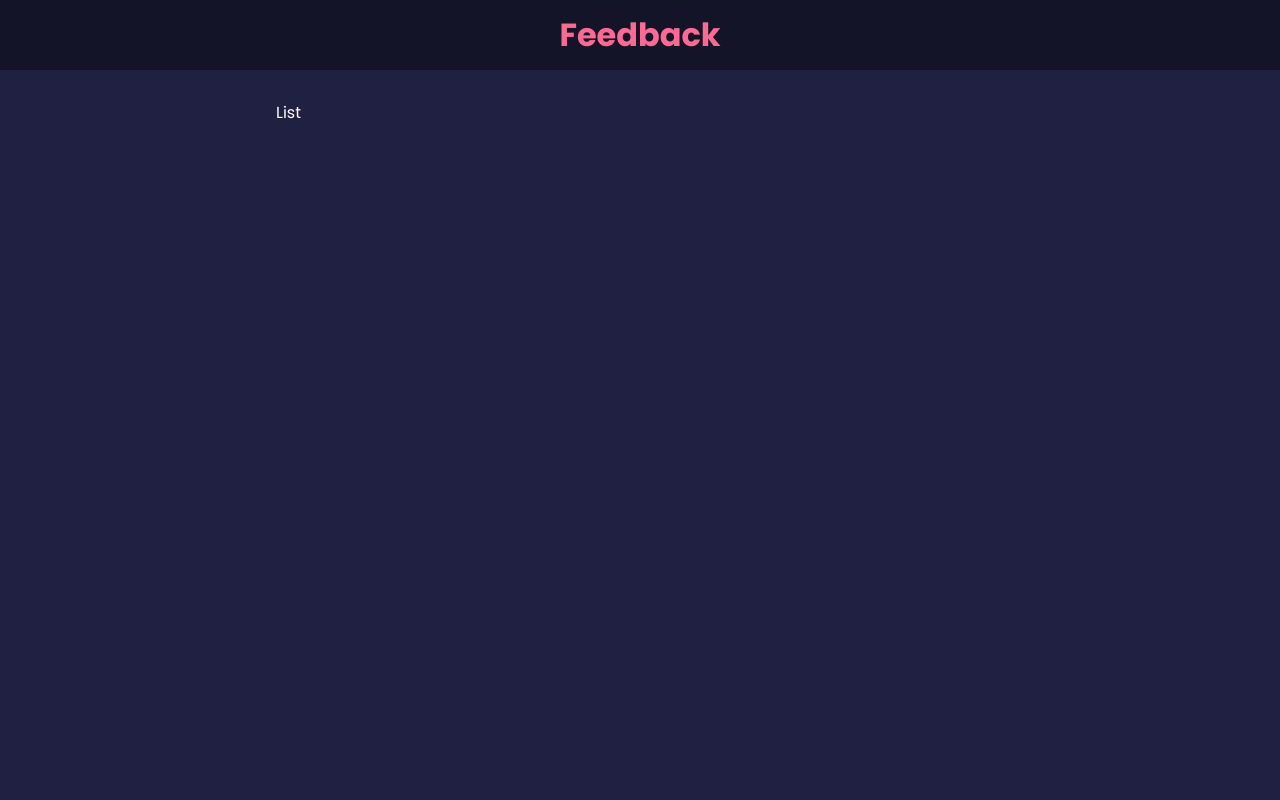
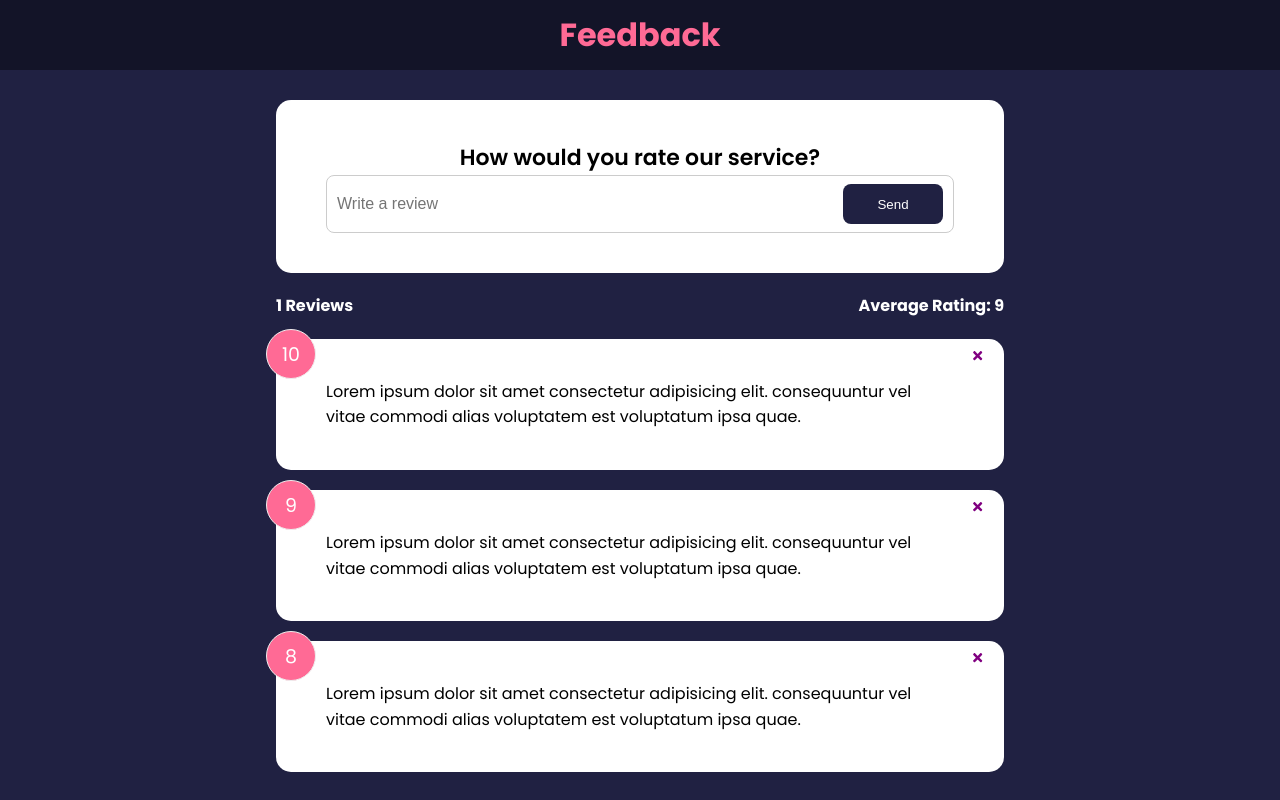
Before and after one commit to Junyili1/feedback, a React (Create React App) app: page / in a window 1280 px wide. Built offline with nearby package versions, Linux system fonts and the light colour scheme; the HTML template or start-up script is replaced by a standard one.

Commit message:
added data and form

```diff
--- a/package.json
+++ b/package.json
@@ -8,6 +8,7 @@
     "@testing-library/user-event": "^13.5.0",
     "react": "^18.2.0",
     "react-dom": "^18.2.0",
+    "react-icons": "^4.4.0",
     "react-scripts": "5.0.1",
     "web-vitals": "^2.1.4"
   },
--- a/src/App.js
+++ b/src/App.js
@@ -2,16 +2,26 @@
 import Header from "./components/Header";
 import FeedbackList from "./components/FeedbackList";
 import FeedbackData from "./data/FeedbackData";
+import FeedbackStats from "./components/FeedbackStats";
+import FeedbackForm from "./components/FeedbackForm";
 
 function App() {
   const [feedback, setFeedback] = useState(FeedbackData);
+
+  const deleteFeedback = (id) => {
+    if (window.confirm("Are you sure you want to delete this?")) {
+      setFeedback(feedback.filter((item) => item.id !== id));
+    }
+  };
 
   return (
     <>
       <Header />
 
       <div className="container">
-        <FeedbackList feedback={feedback} />
+        <FeedbackForm />
+        <FeedbackStats feedback={feedback} />
+        <FeedbackList feedback={feedback} handleDelete={deleteFeedback} />
       </div>
     </>
   );
--- /dev/null
+++ b/src/components/FeedbackForm.jsx
@@ -0,0 +1,31 @@
+import { useState } from "react";
+import Card from "./shared/Card";
+import Button from "./shared/Button";
+
+function FeedbackForm() {
+  const [text, setText] = useState("");
+
+  const handleTextChange = (e) => {
+    setText(e.target.value);
+  };
+
+  return (
+    <Card>
+      <form>
+        <h2>How would you rate our service?</h2>
+        {/* @todo - rating select component*/}
+        <div className="input-group">
+          <input
+            onChange={handleTextChange}
+            type="text"
+            placeholder="Write a review"
+            value={text}
+          />
+          <Button type="submit">Send</Button>
+        </div>
+      </form>
+    </Card>
+  );
+}
+
+export default FeedbackForm;
--- a/src/components/FeedbackItem.jsx
+++ b/src/components/FeedbackItem.jsx
@@ -1,22 +1,21 @@
-import { useState } from "react";
+import { FaTimes } from "react-icons/fa";
+import Card from "./shared/Card";
+import PropTypes from "prop-types";
 
-function FeedbackItem() {
-  const [rating, setRating] = useState(7);
-  const [text, setText] = useState("Default Text");
-
-  const handleClick = () => {
-    setRating((prev) => {
-      return prev++;
-    });
-  };
-
+function FeedbackItem({ item, handleDelete }) {
   return (
-    <div className="card">
-      <div className="num-display">{rating}</div>
-      <div className="text-display">{text}</div>
-      <button onClick={handleClick}>Click</button>
-    </div>
+    <Card>
+      <div className="num-display">{item.rating}</div>
+      <button onClick={() => handleDelete(item.id)} className="close">
+        <FaTimes color="purple" />
+      </button>
+      <div className="text-display">{item.text}</div>
+    </Card>
   );
 }
 
+FeedbackItem.propTypes = {
+  item: PropTypes.object.isRequired,
+};
+
 export default FeedbackItem;
--- a/src/components/FeedbackList.jsx
+++ b/src/components/FeedbackList.jsx
@@ -1,5 +1,28 @@
-function FeedbackList({ feedback }) {
-  return <div>List</div>;
+import FeedbackItem from "./FeedbackItem";
+import PropTypes from "prop-types";
+
+function FeedbackList({ feedback, handleDelete }) {
+  if (!feedback || feedback.length === 0) {
+    return <p>There are no feedback here!</p>;
+  }
+
+  return (
+    <div className="feedback-list">
+      {feedback.map((item) => (
+        <FeedbackItem key={item.id} item={item} handleDelete={handleDelete} />
+      ))}
+    </div>
+  );
 }
 
+FeedbackList.propTypes = {
+  feedback: PropTypes.arrayOf(
+    PropTypes.shape({
+      id: PropTypes.number.isRequired,
+      text: PropTypes.string.isRequired,
+      rating: PropTypes.number.isRequired,
+    })
+  ),
+};
+
 export default FeedbackList;
--- /dev/null
+++ b/src/components/FeedbackStats.jsx
@@ -0,0 +1,24 @@
+import PropTypes from "prop-types";
+
+function FeedbackStats({ feedback }) {
+  //Calculate ratings avg
+  let average =
+    feedback.reduce((acc, cur) => {
+      return acc + cur.rating;
+    }, 0) / feedback.length;
+
+  average = average.toFixed(1).replace(/[.,]0/, "");
+
+  return (
+    <div className="feedback-stats">
+      <h4>{FeedbackStats.length} Reviews</h4>
+      <h4>Average Rating: {isNaN(average) ? 0 : average}</h4>
+    </div>
+  );
+}
+
+FeedbackStats.propTypes = {
+  feedback: PropTypes.array.isRequired,
+};
+
+export default FeedbackStats;
--- /dev/null
+++ b/src/components/shared/Button.jsx
@@ -0,0 +1,24 @@
+import PropTypes from "prop-types";
+
+function Button({ children, version, type, isDisabled }) {
+  return (
+    <button type={type} disabled={isDisabled} className={`btn btn-${version}`}>
+      {children}
+    </button>
+  );
+}
+
+Button.defaultProps = {
+  version: "primary",
+  type: "button",
+  isDisabled: false,
+};
+
+Button.propTypes = {
+  children: PropTypes.node.isRequired,
+  version: PropTypes.string,
+  type: PropTypes.string,
+  isDisabled: PropTypes.bool,
+};
+
+export default Button;
--- /dev/null
+++ b/src/components/shared/Card.jsx
@@ -0,0 +1,28 @@
+import PropTypes from "prop-types";
+
+function Card({ children, reverse }) {
+  //return <div className={`card ${reverse && "reverse"}`}>{children}</div>;
+
+  return (
+    <div
+      className="card"
+      style={{
+        backgroundColor: reverse ? `rgba(0,0,0,0.4)` : "#fff",
+        color: reverse ? "#fff" : "#000",
+      }}
+    >
+      {children}
+    </div>
+  );
+}
+
+Card.defaultProps = {
+  reverse: false,
+};
+
+Card.propTypes = {
+  children: PropTypes.node.isRequired,
+  reverse: PropTypes.bool,
+};
+
+export default Card;
```
Also changed, not shown: 1 other file (tests, documents, lock files or other folders).
